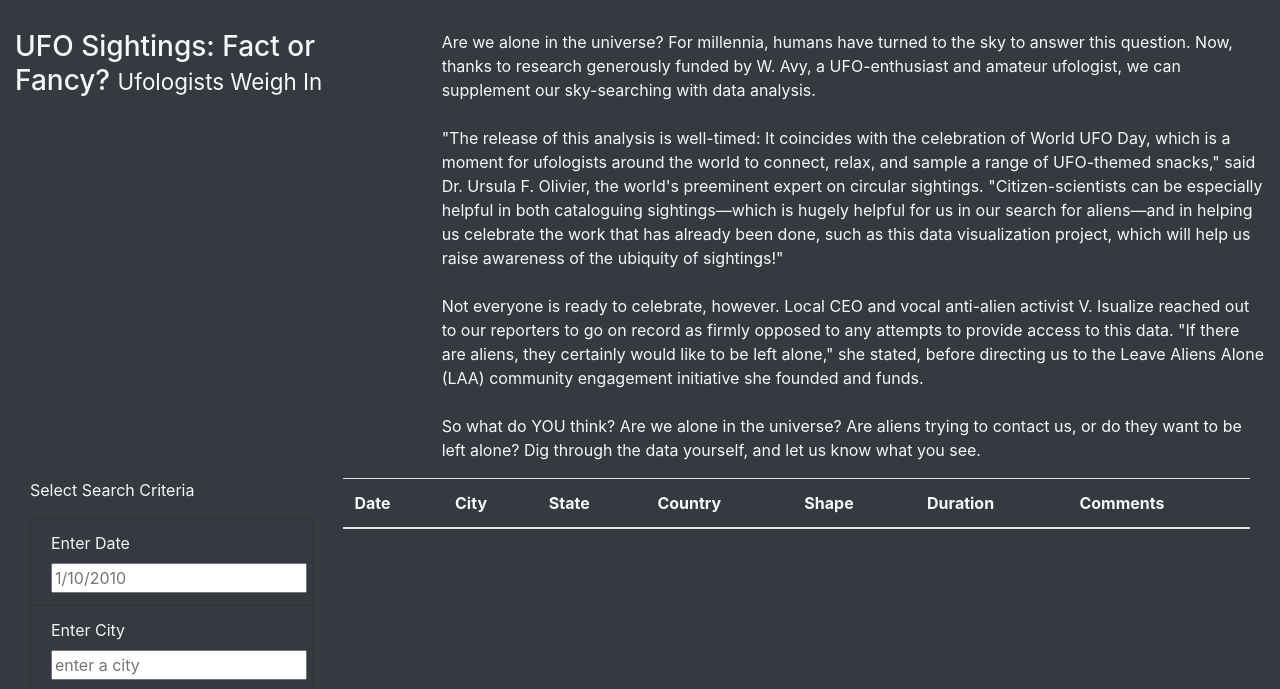
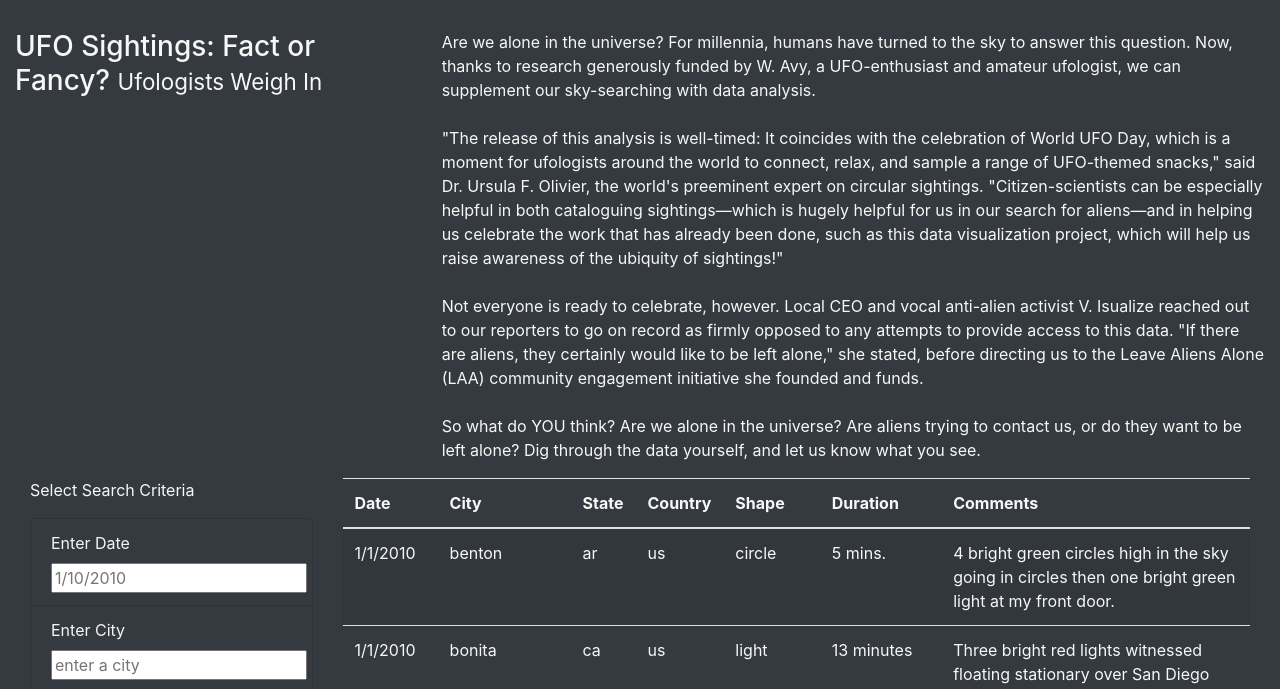
Before and after one commit to OmerGokturkYildirim/UFOs, a plain HTML site: page index.html in a window 1280 px wide. Shown: the part 261-950 px from the top of the page. Drawn offline with nearby package versions, Linux system fonts and the light colour scheme.

Commit message:
Add files via upload

```diff
--- a/index.html
+++ b/index.html
@@ -91,6 +91,6 @@
     </div>
     <script src="https://cdnjs.cloudflare.com/ajax/libs/d3/4.11.0/d3.js"></script>
     <script src="static/js/data.js"></script>
-    <script src="static/js/challenge.working.copy.app.js"></script>
+    <script src="static/js/app.js"></script>
 </body>
 </html>
```
